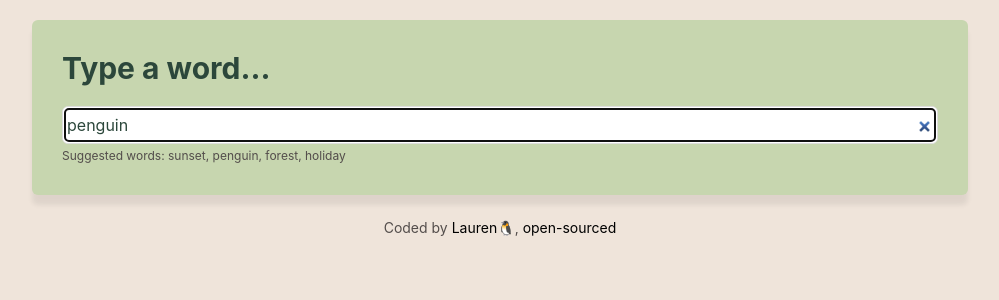
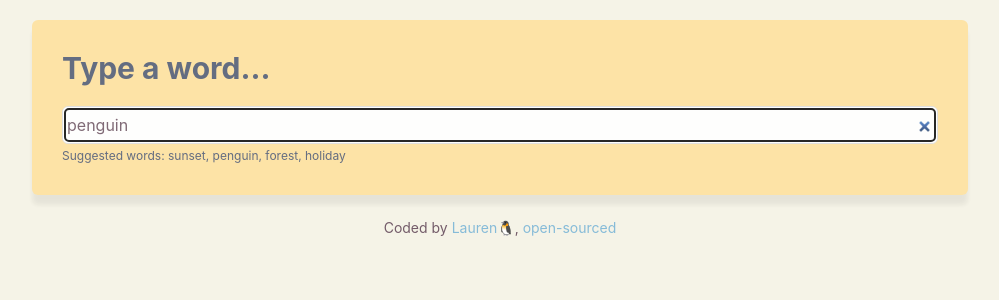
Before and after one commit to laurenlmylee/react-dictionary-project, a React (Create React App) app: page / in a window 1280 px wide. Shown: the top 300 px of the page, without its empty margins (140-1139 px from the left). Built offline with nearby package versions, Linux system fonts and the light colour scheme; no server answers.

Commit message:
Amended styling

```diff
--- a/src/App.css
+++ b/src/App.css
@@ -1,6 +1,6 @@
 body{
-  background:#efe4da;
-  color:#534D4B;
+  background:#f5f3e7;
+  color:#735b69;
 
 }
 
@@ -11,6 +11,6 @@ body{
 
 .footer-link{
   text-decoration: none;
-  color:#000;
+  color:#86BBD8;
   margin:30px 0;
 }
--- a/src/Dictionary.css
+++ b/src/Dictionary.css
@@ -1,9 +1,11 @@
 .Dictionary section{
-    background:#c7d6af;
+    background:#fee19f;
+    opacity:0.9;
     padding:30px;
     border-radius:6px;
     box-shadow: 0px 10px 5px rgba(0,0,0,0.07);
     margin: 20px 0;
+    color:#545E75;
 
 }
 
@@ -12,14 +14,14 @@
     padding: 6px 4px;
     border: 1px solid #ddd;
     border-radius:6px;
-    color:#2c473b;
+    color:#735b69;
 }
 
 .Dictionary h1{
     font-size:30px;
     font-weight:bold;
     text-align:left;
-    color:#2c473b;
+    color:#545E75;
     margin-bottom:20px;
 }
 
--- a/src/Phonetic.css
+++ b/src/Phonetic.css
@@ -6,6 +6,7 @@
 .Phonetic a{
     border:1.5px solid #ddd;
     text-decoration:none;
+    color:#735b69;
     padding:8px 15px;
     border-radius:18px;
     transition: all 150ms ease-in-out;
@@ -14,7 +15,7 @@
 }
 
 .Phonetic a:hover{
-    background:#7DA159;
+    background:#b7dde0;
     color:white;
 }
 
```
